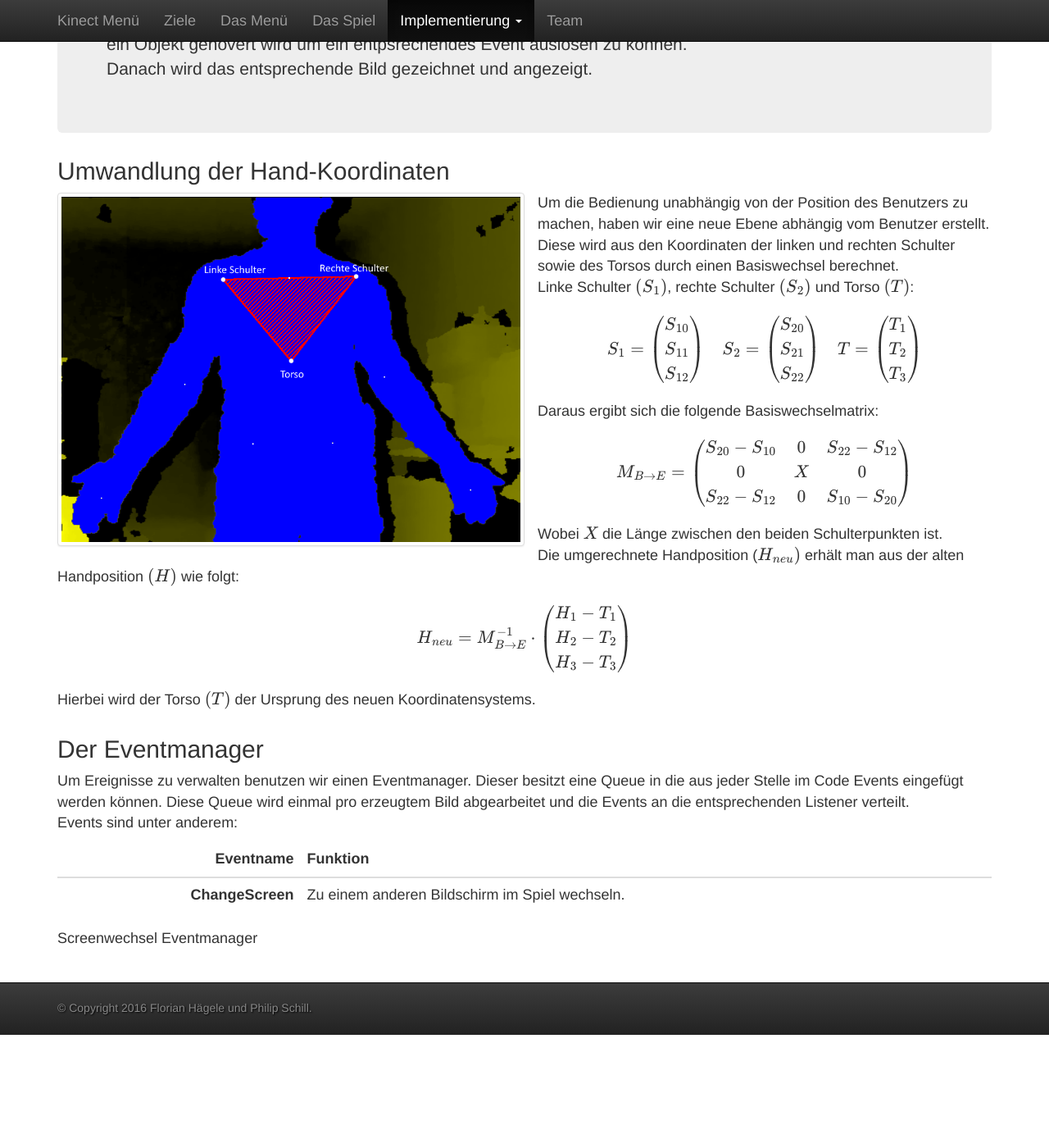
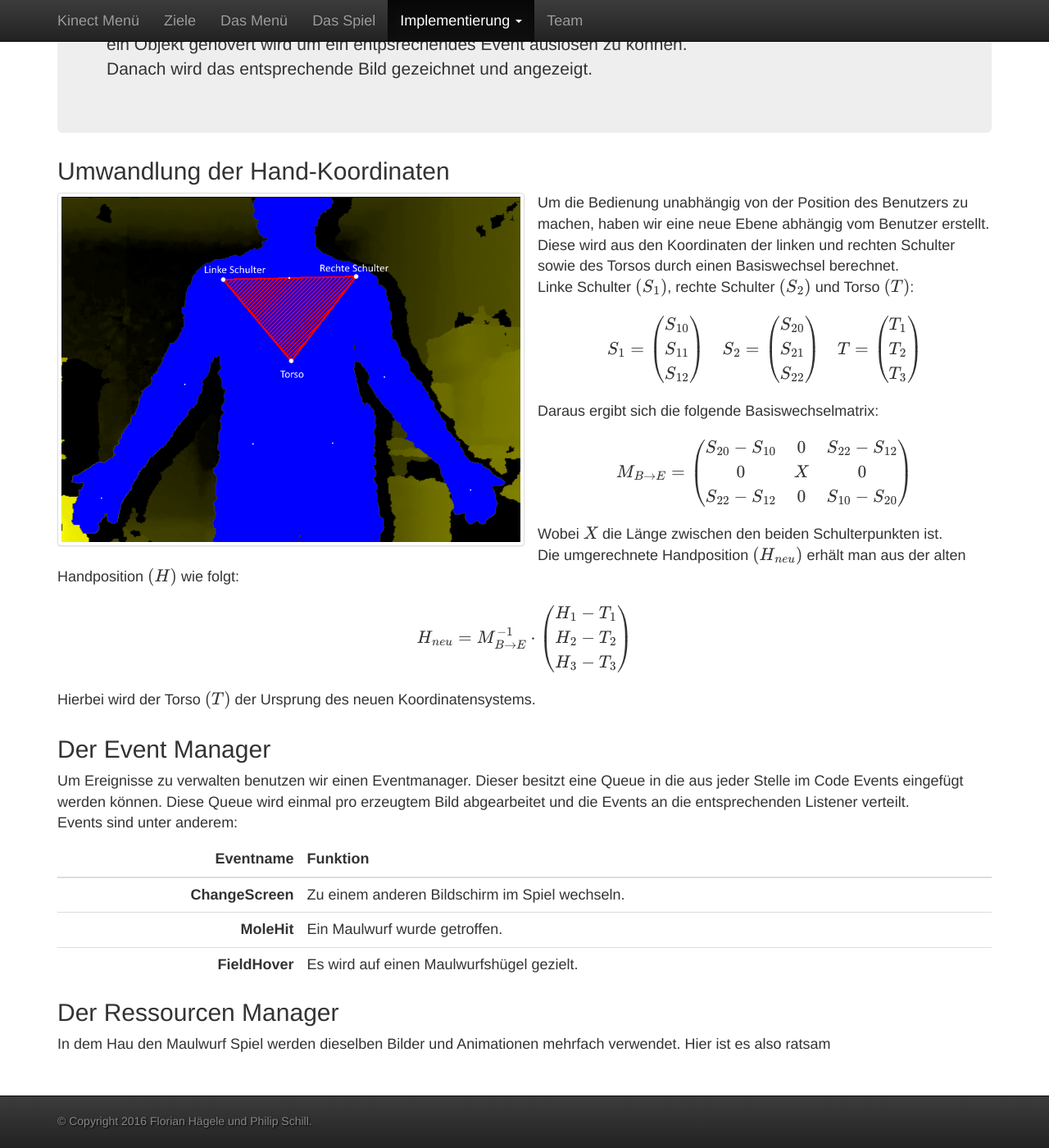
Before and after one commit to dagophil/sfml_openni, a Jekyll site: the page built from doc_src/_implementation/game_design.html, in a window 1280 px wide and 1400 px high, scrolled down 268 px. Shown: the whole window at 82% size. Built offline with Jekyll 4.4.1, drawn with Linux system fonts in a browser that asks for light colours; formulas are drawn with MathJax 3; before the commit the page ends 1530 px from its top, so only the background shows below that.

Commit message:
ressorcemanager text started.

```diff
--- a/doc_src/_implementation/game_design.html
+++ b/doc_src/_implementation/game_design.html
@@ -42,7 +42,7 @@ menupos: 2
         \right)
     $$
     Wobei \(X\) die Länge zwischen den beiden Schulterpunkten ist.<br/>
-    Die umgerechnete Handposition (\(H_{	neu})\) erhält man aus der alten Handposition \((H)\) wie folgt:
+    Die umgerechnete Handposition \((H_{	neu})\) erhält man aus der alten Handposition \((H)\) wie folgt:
     $$
         H_{neu} = M_{B \rightarrow E}^{-1} \cdot \begin{pmatrix}
         H_1 - T_1\\ H_2-T_2\\H_3-T_3
@@ -52,7 +52,7 @@ menupos: 2
     </p>
     </div>
 
-    <h2> Der Eventmanager</h2>
+    <h2> Der Event Manager</h2>
     <p>Um Ereignisse zu verwalten benutzen wir einen Eventmanager. Dieser besitzt eine Queue in die aus jeder Stelle im Code Events eingefügt werden können. Diese Queue wird einmal pro erzeugtem Bild abgearbeitet und die Events an die entsprechenden Listener verteilt.<br/>
     Events sind unter anderem:</p>
     <table class="table th-right">
@@ -62,7 +62,9 @@ menupos: 2
         </thead>
         <tbody>
         <tr><th>ChangeScreen</th><td> Zu einem anderen Bildschirm im Spiel wechseln.</td></tr>
+	    <tr><th>MoleHit</th><td> Ein Maulwurf wurde getroffen.</td></tr>
+        <tr><th>FieldHover</th><td>Es wird auf einen Maulwurfshügel gezielt.</td></tr>
         </tbody>
     </table>
-
-	Screenwechsel Eventmanager
+    <h2>Der Ressourcen Manager</h2>
+    <p>In dem Hau den Maulwurf Spiel werden dieselben Bilder und Animationen mehrfach verwendet. Hier ist es also ratsam </p>
```
